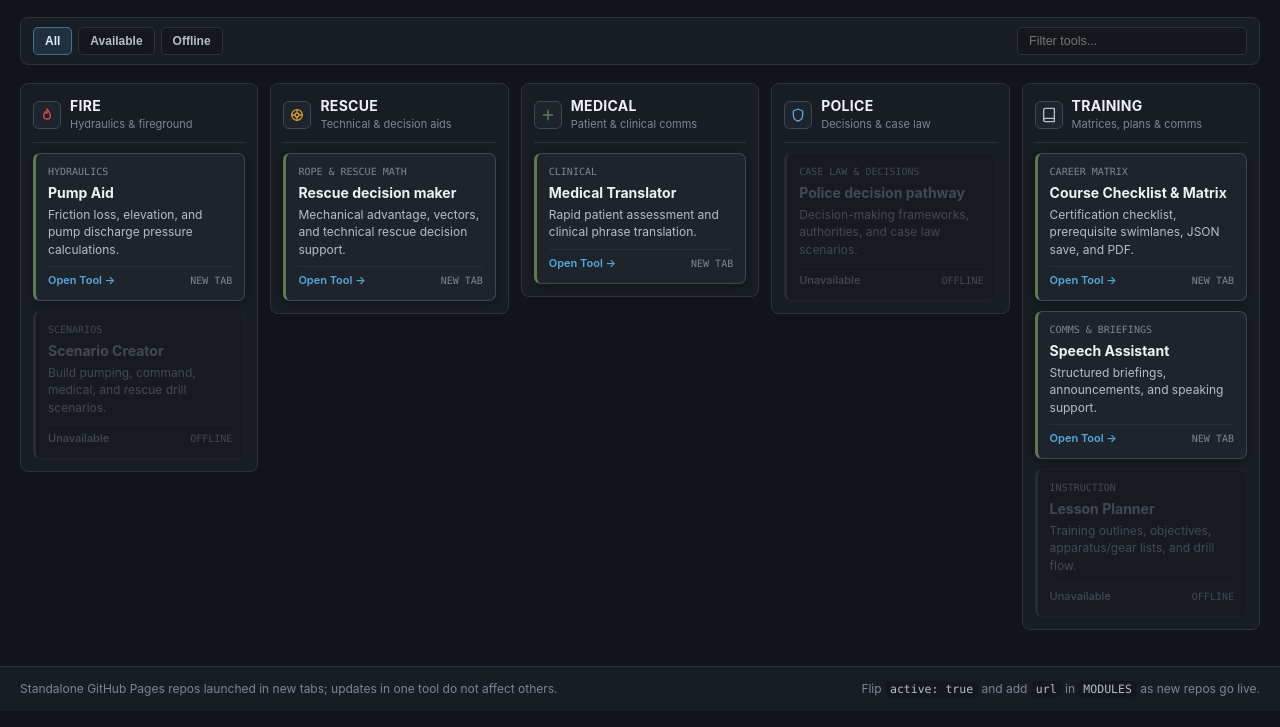
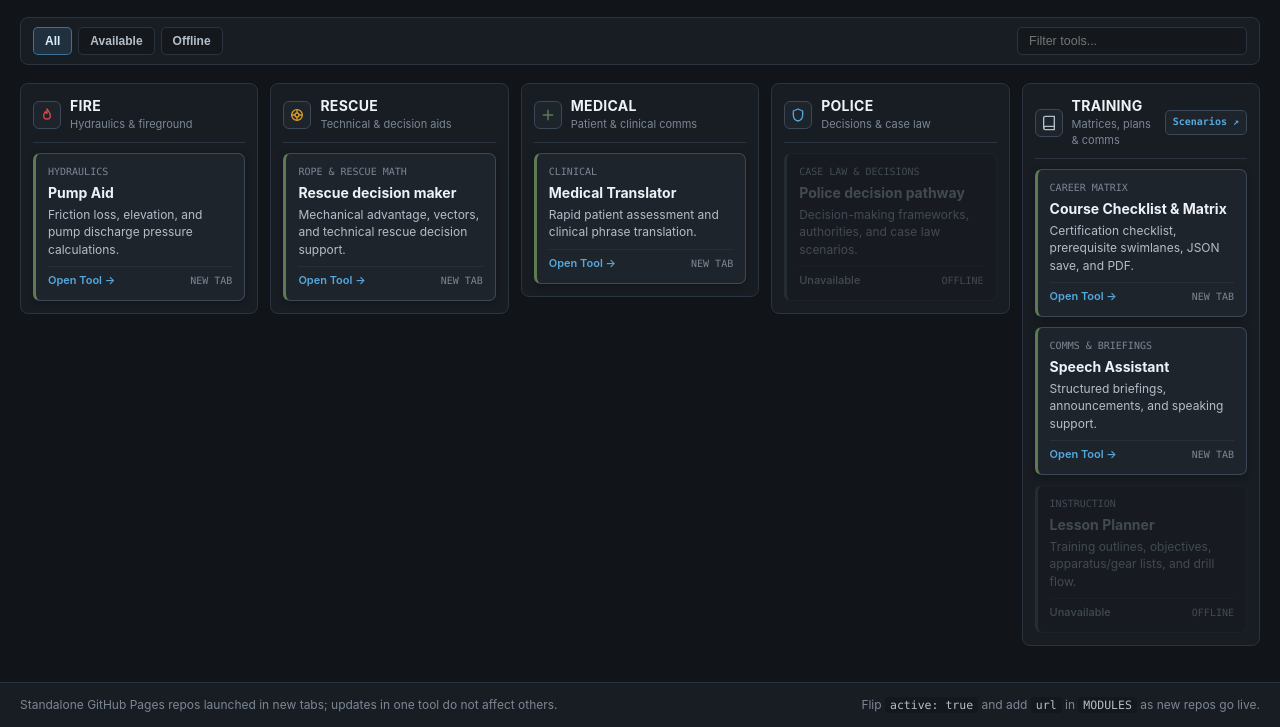
Before and after one commit to Gerber111213/First-responder-assistant, a plain HTML site: page index.html in a window 1280 px wide. Shown: the part 74-801 px from the top of the page. Drawn offline with Linux system fonts and the light colour scheme.

Commit message:
Update styles and structure for column headers
Refactor col-header styles and add col-header-link class.

```diff
--- a/index.html
+++ b/index.html
@@ -208,9 +208,17 @@
     .col-header {
       display: flex;
       align-items: center;
-      gap: 9px;
+      justify-content: space-between;
+      gap: 8px;
       padding-bottom: 9px;
       border-bottom: 1px solid var(--border-soft);
+    }
+
+    .col-header-main {
+      display: flex;
+      align-items: center;
+      gap: 9px;
+      min-width: 0;
     }
 
     .col-graphic {
@@ -242,6 +250,30 @@
       margin: 1px 0 0;
       font-size: 11px;
       color: var(--text-muted);
+    }
+
+    .col-header-link {
+      display: inline-flex;
+      align-items: center;
+      gap: 4px;
+      text-decoration: none;
+      background: var(--bg-card);
+      border: 1px solid var(--border-accent);
+      color: var(--sky);
+      font-family: var(--font-mono);
+      font-size: 10px;
+      font-weight: 600;
+      padding: 4px 7px;
+      border-radius: 5px;
+      white-space: nowrap;
+      flex-shrink: 0;
+      transition: background 0.14s ease, border-color 0.14s ease, color 0.14s ease;
+    }
+
+    .col-header-link:hover {
+      background: var(--bg-card-hover);
+      border-color: var(--sky);
+      color: #d7efff;
     }
 
     /* Active / Live Opaque Button */
@@ -342,16 +374,6 @@
       color: var(--text-muted);
       border: 1px dashed var(--border-soft);
       border-radius: 6px;
-    }
-
-    .empty-state {
-      background: var(--bg-surface);
-      border: 1px solid var(--border-soft);
-      border-radius: 8px;
-      padding: 28px;
-      text-align: center;
-      color: var(--text-muted);
-      font-size: 13px;
     }
 
     .foot {
@@ -487,6 +509,13 @@
         id: "training",
         title: "Training",
         sub: "Matrices, plans & comms",
+        headerLink: {
+          label: "Scenarios ↗",
+          title: "Scenario Builder",
+          desc: "Build pumping, command, medical, and rescue drill scenarios.",
+          cat: "SCENARIOS",
+          url: "https://gerber111213.github.io/Scenario-builder/"
+        },
         icon: `
           <svg viewBox="0 0 24 24" fill="none" stroke="#b4bec9" stroke-width="2" stroke-linecap="round" stroke-linejoin="round" aria-hidden="true">
             <path d="M4 19.5A2.5 2.5 0 0 1 6.5 17H20"/>
@@ -506,15 +535,6 @@
         desc: "Friction loss, elevation, and pump discharge pressure calculations.",
         url: "https://gerber111213.github.io/Firetruck-Pump-Aid/",
         active: true
-      },
-      {
-        id: "scenario-fire",
-        col: "fire",
-        cat: "SCENARIOS",
-        title: "Scenario Creator",
-        desc: "Build pumping, command, medical, and rescue drill scenarios.",
-        url: "",
-        active: false
       },
 
       // Rescue
@@ -594,9 +614,13 @@
       const q = (document.getElementById("searchInput").value || "").trim().toLowerCase();
       const board = document.getElementById("columnsBoard");
 
-      const activeTotal = MODULES.filter((m) => m.active && m.url).length;
+      const headerLinksCount = COLUMNS.filter((c) => c.headerLink && c.headerLink.url).length;
+      const activeModulesCount = MODULES.filter((m) => m.active && m.url).length;
+      const activeTotal = activeModulesCount + headerLinksCount;
+      const totalItems = MODULES.length + headerLinksCount;
+
       document.getElementById("countPill").innerHTML =
-        `Active: <strong>${activeTotal}</strong> / ${MODULES.length}`;
+        `Active: <strong>${activeTotal}</strong> / ${totalItems}`;
 
       const items = MODULES.filter((m) => {
         const isReady = Boolean(m.active && m.url);
@@ -614,6 +638,26 @@
 
       const colsHtml = COLUMNS.map((col) => {
         const colModules = items.filter((m) => m.col === col.id);
+        const showHeaderLink =
+          col.headerLink &&
+          col.headerLink.url &&
+          currentMode !== "offline" &&
+          (!q ||
+            `${col.headerLink.title} ${col.headerLink.label} ${col.headerLink.cat} ${col.headerLink.desc}`
+              .toLowerCase()
+              .includes(q));
+
+        const headerLinkHtml = showHeaderLink
+          ? `
+            <a
+              class="col-header-link"
+              href="${col.headerLink.url}"
+              target="_blank"
+              rel="noopener noreferrer"
+              title="${col.headerLink.title} (Opens in new tab)"
+            >${col.headerLink.label}</a>
+          `
+          : "";
 
         const cardsHtml = colModules.length
           ? colModules
@@ -664,11 +708,14 @@
         return `
           <section class="col-panel" aria-label="${col.title}">
             <div class="col-header">
-              <div class="col-graphic">${col.icon}</div>
-              <div>
-                <h2 class="col-title">${col.title}</h2>
-                <p class="col-sub">${col.sub}</p>
+              <div class="col-header-main">
+                <div class="col-graphic">${col.icon}</div>
+                <div>
+                  <h2 class="col-title">${col.title}</h2>
+                  <p class="col-sub">${col.sub}</p>
+                </div>
               </div>
+              ${headerLinkHtml}
             </div>
             ${cardsHtml}
           </section>
```
